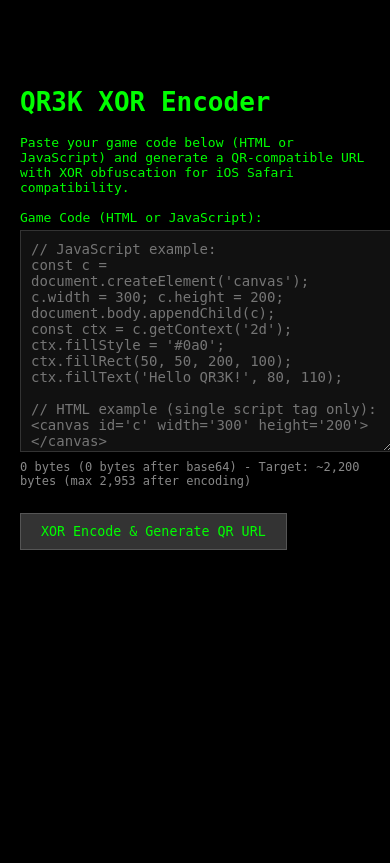
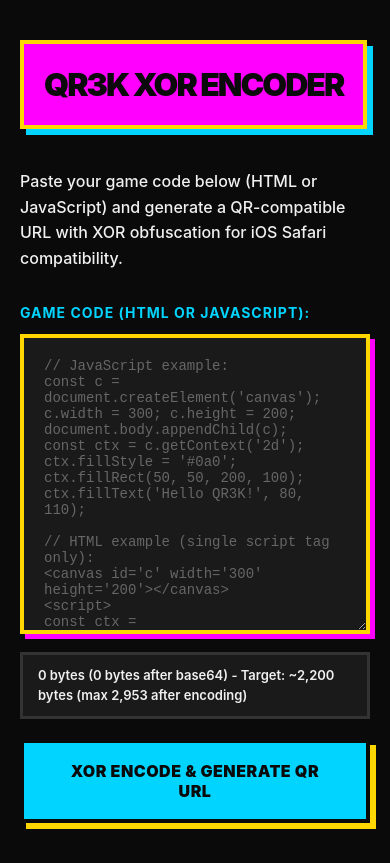
Before and after one commit to y-a-v-a/qr3k, a PHP site: page /encode.php in a window 390 px wide. Before the commit the page ends 550 px from the top, so only its background shows below. Run offline with PHP 8.4, Linux system fonts and the light colour scheme.

Commit message:
Redesign encoder with vibrant brutalist styling
- Create centralized style.css with brutalist design
- Use vivid yellow, magenta, and blue color palette
- Implement bold blocky shadows (no smooth shadows)
- Maintain dark mode as base with high contrast
- Keep positive, energetic vibe with uppercase headings
- Update encode.php to use external stylesheet
- Add responsive design for mobile devices
- Replace old TTY green theme with modern brutalist aesthetic

```diff
--- a/src/runtime/encode.php
+++ b/src/runtime/encode.php
@@ -5,117 +5,7 @@
     <meta charset="UTF-8">
     <meta name="viewport" content="width=device-width,initial-scale=1">
     <title>QR3K Encoder</title>
-    <style>
-        body {
-            font-family: monospace;
-            max-width: 800px;
-            margin: 50px auto;
-            padding: 20px;
-            background: #000;
-            color: #0f0;
-        }
-        textarea {
-            width: 100%;
-            height: 200px;
-            background: #111;
-            color: #0f0;
-            border: 1px solid #333;
-            padding: 10px;
-            font-family: monospace;
-            font-size: 14px;
-        }
-        button {
-            background: #333;
-            color: #0f0;
-            border: 1px solid #555;
-            padding: 10px 20px;
-            cursor: pointer;
-            font-family: monospace;
-            margin-top: 10px;
-        }
-        button:hover {
-            background: #555;
-        }
-        button:disabled {
-            opacity: 0.5;
-            cursor: not-allowed;
-        }
-        .output {
-            margin-top: 20px;
-            padding: 15px;
-            background: #111;
-            border: 1px solid #333;
-            word-wrap: break-word;
-        }
-        .qr-section {
-            margin-top: 20px;
-            text-align: center;
-        }
-        h1 { color: #0f0; }
-        .label { margin-top: 15px; margin-bottom: 5px; }
-        .counter {
-            margin-top: 5px;
-            font-size: 12px;
-            color: #888;
-        }
-        .counter.warning {
-            color: #ff0;
-        }
-        .counter.error {
-            color: #f00;
-        }
-        .success-message {
-            margin-top: 10px;
-            padding: 10px;
-            background: #1a3a1a;
-            border: 1px solid #0f0;
-            color: #0f0;
-            border-radius: 3px;
-            display: none;
-        }
-        .copy-btn {
-            background: #444;
-            color: #0f0;
-            border: 1px solid #666;
-            padding: 5px 10px;
-            cursor: pointer;
-            font-family: monospace;
-            margin-left: 10px;
-            font-size: 12px;
-        }
-        .copy-btn:hover {
-            background: #666;
-        }
-        .copy-btn.copied {
-            background: #1a3a1a;
-            border-color: #0f0;
-        }
-        .url-container {
-            display: flex;
-            align-items: center;
-            flex-wrap: wrap;
-            gap: 10px;
-        }
-        .url-text {
-            flex: 1;
-            min-width: 200px;
-            word-break: break-all;
-        }
-        .spinner {
-            display: inline-block;
-            width: 14px;
-            height: 14px;
-            border: 2px solid #333;
-            border-top-color: #0f0;
-            border-radius: 50%;
-            animation: spin 1s linear infinite;
-            margin-left: 10px;
-            vertical-align: middle;
-        }
-        @keyframes spin {
-            to { transform: rotate(360deg); }
-        }
-    </style>
+    <link rel="stylesheet" href="style.css">
     <script src="xor.js"></script>
 </head>
 <body>
@@ -165,7 +55,7 @@ ctx.fillText('Hello QR3K!', 80, 110);
 
     <div id="qrPreview" class="qr-section" style="display: none;">
         <div class="label">QR Code Preview:</div>
-        <img id="qrImage" alt="QR Code" style="border: 2px solid #333; background: white; padding: 10px;">
+        <img id="qrImage" alt="QR Code">
     </div>
 
     <script>
--- /dev/null
+++ b/src/runtime/style.css
@@ -0,0 +1,278 @@
+/* QR3K Brutalist Encoder Styles */
+/* Dark mode with vivid yellow, magenta, and blue accents */
+
+:root {
+    --bg-dark: #0a0a0a;
+    --bg-card: #1a1a1a;
+    --yellow: #ffd700;
+    --magenta: #ff00ff;
+    --blue: #00d4ff;
+    --text-light: #f0f0f0;
+    --text-dark: #0a0a0a;
+    --shadow-offset: 6px;
+}
+
+* {
+    margin: 0;
+    padding: 0;
+    box-sizing: border-box;
+}
+
+body {
+    font-family: -apple-system, BlinkMacSystemFont, 'Segoe UI', Arial, sans-serif;
+    background: var(--bg-dark);
+    color: var(--text-light);
+    padding: 40px 20px;
+    line-height: 1.6;
+}
+
+h1 {
+    font-size: 48px;
+    font-weight: 900;
+    color: var(--yellow);
+    text-transform: uppercase;
+    letter-spacing: -2px;
+    margin-bottom: 10px;
+    background: var(--magenta);
+    color: var(--text-dark);
+    padding: 20px 30px;
+    display: inline-block;
+    box-shadow: var(--shadow-offset) var(--shadow-offset) 0 var(--blue);
+    border: 4px solid var(--yellow);
+}
+
+p {
+    font-size: 16px;
+    margin: 30px 0;
+    max-width: 800px;
+    font-weight: 500;
+}
+
+.label {
+    font-weight: 700;
+    font-size: 14px;
+    text-transform: uppercase;
+    letter-spacing: 1px;
+    margin-top: 20px;
+    margin-bottom: 10px;
+    color: var(--blue);
+}
+
+textarea {
+    width: 100%;
+    max-width: 900px;
+    height: 300px;
+    background: var(--bg-card);
+    color: var(--text-light);
+    border: 4px solid var(--yellow);
+    padding: 20px;
+    font-family: 'Courier New', monospace;
+    font-size: 14px;
+    resize: vertical;
+    box-shadow: 8px 8px 0 var(--magenta);
+    transition: all 0.1s ease;
+}
+
+textarea:focus {
+    outline: none;
+    border-color: var(--blue);
+    box-shadow: 8px 8px 0 var(--yellow);
+}
+
+textarea::placeholder {
+    color: #666;
+}
+
+button {
+    background: var(--blue);
+    color: var(--text-dark);
+    border: 4px solid var(--text-dark);
+    padding: 18px 36px;
+    font-size: 16px;
+    font-weight: 900;
+    text-transform: uppercase;
+    cursor: pointer;
+    font-family: inherit;
+    margin-top: 20px;
+    box-shadow: var(--shadow-offset) var(--shadow-offset) 0 var(--yellow);
+    transition: all 0.1s ease;
+    letter-spacing: 0.5px;
+}
+
+button:hover {
+    background: var(--yellow);
+    box-shadow: var(--shadow-offset) var(--shadow-offset) 0 var(--magenta);
+    transform: translate(-2px, -2px);
+}
+
+button:active {
+    transform: translate(2px, 2px);
+    box-shadow: 2px 2px 0 var(--yellow);
+}
+
+button:disabled {
+    opacity: 0.6;
+    cursor: not-allowed;
+    transform: none;
+}
+
+.output {
+    margin-top: 30px;
+    padding: 25px;
+    background: var(--bg-card);
+    border: 4px solid var(--magenta);
+    max-width: 900px;
+    box-shadow: 8px 8px 0 var(--blue);
+}
+
+.qr-section {
+    margin-top: 30px;
+    padding: 25px;
+    background: var(--bg-card);
+    border: 4px solid var(--blue);
+    max-width: 900px;
+    box-shadow: 8px 8px 0 var(--yellow);
+    text-align: center;
+}
+
+.counter {
+    margin-top: 10px;
+    font-size: 13px;
+    font-weight: 600;
+    color: var(--text-light);
+    padding: 10px 15px;
+    background: var(--bg-card);
+    border: 3px solid #333;
+    display: inline-block;
+    max-width: 900px;
+}
+
+.counter.warning {
+    color: var(--text-dark);
+    background: var(--yellow);
+    border-color: var(--text-dark);
+    box-shadow: 4px 4px 0 var(--magenta);
+}
+
+.counter.error {
+    color: var(--text-light);
+    background: #ff0066;
+    border-color: var(--text-dark);
+    box-shadow: 4px 4px 0 var(--yellow);
+    font-weight: 900;
+}
+
+.success-message {
+    margin-top: 20px;
+    padding: 20px 25px;
+    background: var(--yellow);
+    border: 4px solid var(--text-dark);
+    color: var(--text-dark);
+    box-shadow: 6px 6px 0 var(--magenta);
+    display: none;
+    font-weight: 700;
+    font-size: 16px;
+    text-transform: uppercase;
+    max-width: 900px;
+}
+
+.copy-btn {
+    background: var(--magenta);
+    color: var(--text-light);
+    border: 3px solid var(--text-dark);
+    padding: 10px 20px;
+    cursor: pointer;
+    font-family: monospace;
+    font-size: 13px;
+    font-weight: 700;
+    box-shadow: 4px 4px 0 var(--yellow);
+    transition: all 0.1s ease;
+}
+
+.copy-btn:hover {
+    background: var(--yellow);
+    color: var(--text-dark);
+    box-shadow: 4px 4px 0 var(--blue);
+    transform: translate(-1px, -1px);
+}
+
+.copy-btn:active {
+    transform: translate(2px, 2px);
+    box-shadow: 1px 1px 0 var(--yellow);
+}
+
+.copy-btn.copied {
+    background: var(--blue);
+    color: var(--text-dark);
+    border-color: var(--text-dark);
+    box-shadow: 4px 4px 0 var(--magenta);
+}
+
+.url-container {
+    display: flex;
+    align-items: center;
+    flex-wrap: wrap;
+    gap: 15px;
+    margin-top: 10px;
+}
+
+.url-text {
+    flex: 1;
+    min-width: 200px;
+    word-break: break-all;
+    font-family: monospace;
+    font-size: 13px;
+    background: var(--bg-dark);
+    padding: 15px;
+    border: 3px solid var(--yellow);
+}
+
+.spinner {
+    display: inline-block;
+    width: 16px;
+    height: 16px;
+    border: 3px solid var(--text-dark);
+    border-top-color: var(--yellow);
+    border-radius: 0;
+    animation: spin 0.8s linear infinite;
+    margin-left: 10px;
+    vertical-align: middle;
+}
+
+@keyframes spin {
+    to { transform: rotate(360deg); }
+}
+
+#qrImage {
+    border: 6px solid var(--text-dark);
+    background: white;
+    padding: 15px;
+    box-shadow: 8px 8px 0 var(--magenta);
+    margin-top: 20px;
+}
+
+/* Responsive adjustments */
+@media (max-width: 768px) {
+    h1 {
+        font-size: 32px;
+        padding: 15px 20px;
+    }
+
+    textarea {
+        box-shadow: 5px 5px 0 var(--magenta);
+    }
+
+    button {
+        width: 100%;
+        max-width: 400px;
+    }
+
+    .url-container {
+        flex-direction: column;
+        align-items: stretch;
+    }
+
+    .copy-btn {
+        width: 100%;
+    }
+}
```
